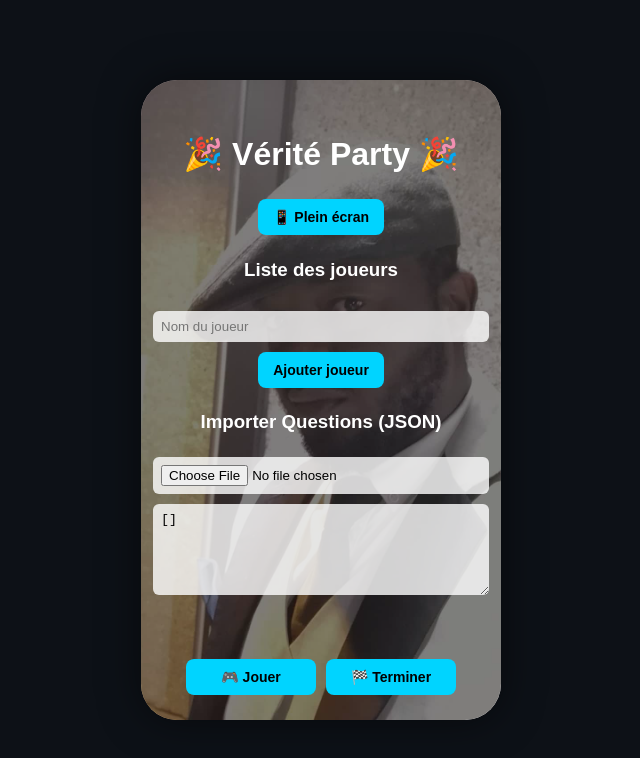
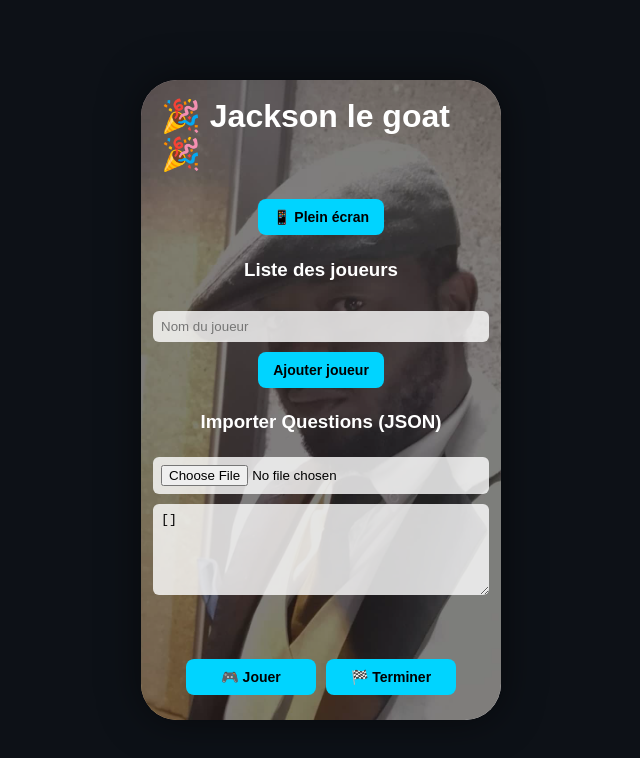
Before and after one commit to Ozi2039/jeu-party, a plain HTML site: page index.html in a window 1280 px wide. Shown: the whole page, without its empty margins (319-959 px from the left). Drawn offline with Linux system fonts and the light colour scheme.

Commit message:
Update index.html

```diff
--- a/index.html
+++ b/index.html
@@ -169,7 +169,7 @@
 
 <div class="phone" id="phone">
   <div id="menu" class="screen active">
-    <h1>🎉 Vérité Party 🎉</h1>
+    <h1>🎉 Jackson le goat 🎉</h1>
     <button onclick="toggleFullScreen()">📱 Plein écran</button>
     <h3>Liste des joueurs</h3>
     <div id="playersList" class="players-list"></div>
```
